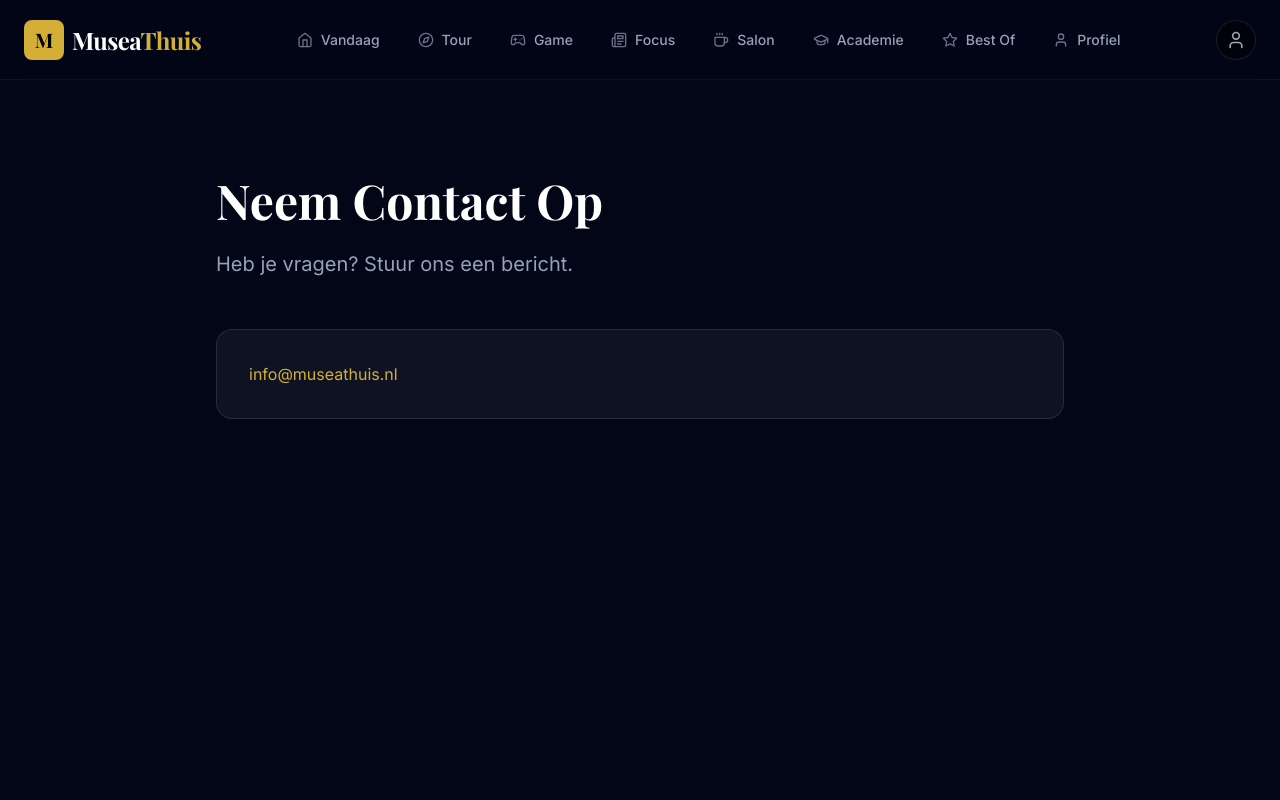
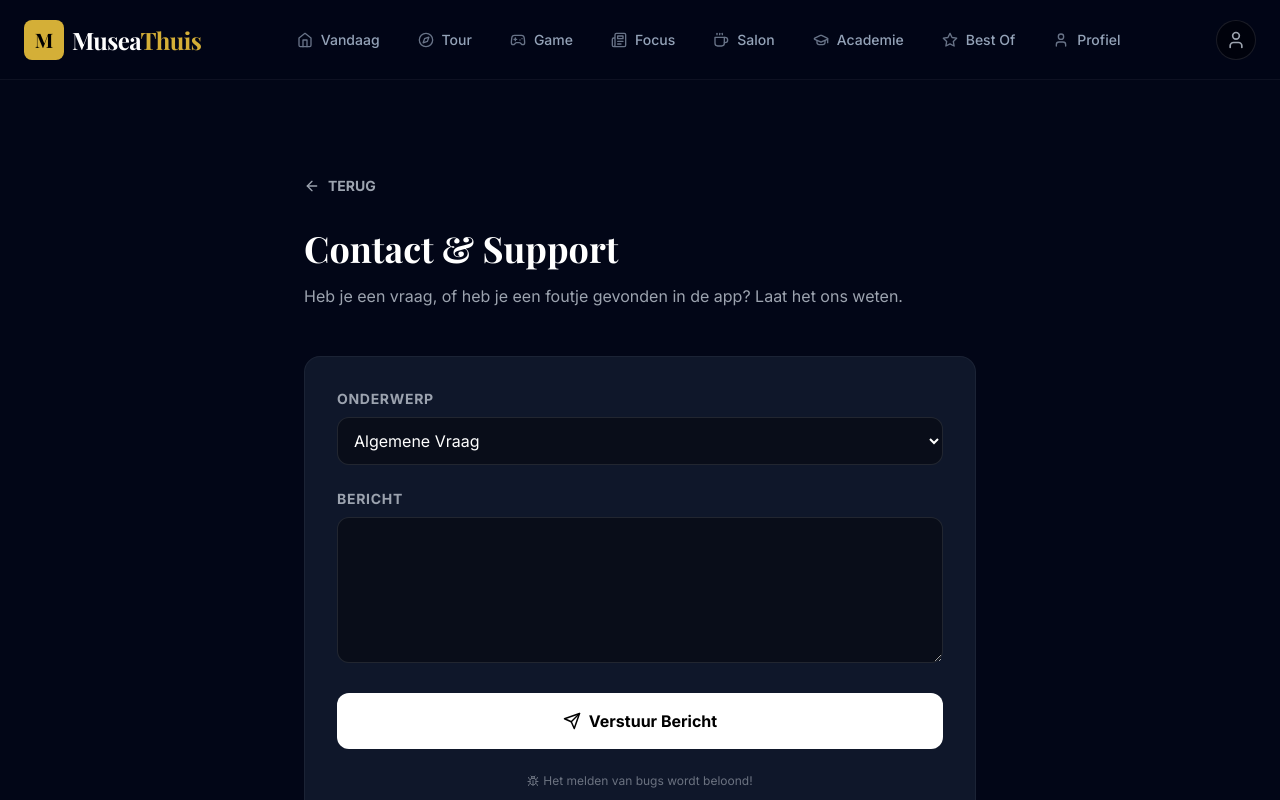
Before and after one commit to HerrMattie/museathuis, a Next.js app: page /contact in a window 1280 px wide. Shown: the top 800 px of the page. Built offline with nearby package versions, Linux system fonts and the light colour scheme; no server answers; the database is empty; a web font is replaced by a local one.

Commit message:
Update page.tsx

```diff
--- a/app/contact/page.tsx
+++ b/app/contact/page.tsx
@@ -1,43 +1,73 @@
-import { createClient } from '@/lib/supabaseServer';
-import { cookies } from 'next/headers';
-import Header from "@/components/layout/Header"; // Of gewoon "@/components/Header" als je die structuur hebt
-import Footer from "@/components/layout/Footer";
+'use client';
 
-export const revalidate = 0; // Zorg dat we altijd verse data hebben
+import { useState } from 'react';
+import { createClient } from '@/lib/supabaseClient';
+import { trackActivity } from '@/lib/tracking';
+import { ArrowLeft, Send, Bug } from 'lucide-react';
+import Link from 'next/link';
 
-export default async function ContactPage() {
-  const supabase = createClient(cookies());
+export default function ContactPage() {
+  const [sent, setSent] = useState(false);
+  const supabase = createClient();
 
-  // 1. HAAL DE TEKSTEN OP UIT DE DB
-  const { data: content } = await supabase
-    .from('site_content')
-    .select('*')
-    .in('key', ['contact_title', 'contact_text']); // <--- Hier geef je aan welke keys je nodig hebt
+  const handleSubmit = async (e: React.FormEvent) => {
+    e.preventDefault();
 
-  // 2. Zet ze om naar een handig object: { contact_title: "...", contact_text: "..." }
-  const texts = content?.reduce((acc: any, item: any) => ({ ...acc, [item.key]: item.content }), {}) || {};
+    // 1. Simuleer versturen (Hier zou je normaal een API call doen naar je mail service)
+    setSent(true);
+
+    // 2. TRIGGER BADGE: Glitch Hunter
+    const { data: { user } } = await supabase.auth.getUser();
+    if (user) {
+        trackActivity(supabase, user.id, 'submit_contact');
+    }
+  };
 
   return (
-    <div className="min-h-screen bg-midnight-950 text-slate-200">
-      {/* Header en Footer zitten vaak al in layout.tsx, dus check even of je ze hier nodig hebt.
-          Als ze dubbel verschijnen, haal ze dan hier weg! */}
+    <div className="min-h-screen bg-midnight-950 text-white pt-24 px-6">
+      <div className="max-w-2xl mx-auto">
+        <Link href="/" className="flex items-center gap-2 text-gray-400 hover:text-white mb-8 text-sm font-bold uppercase">
+            <ArrowLeft size={16}/> Terug
+        </Link>
 
-      <div className="max-w-4xl mx-auto px-6 py-24">
-
-        {/* 3. GEBRUIK DE VARIABELEN */}
-        <h1 className="text-4xl md:text-5xl font-serif font-bold text-white mb-6">
-            {texts.contact_title || "Neem Contact Op"}
-        </h1>
-
-        <p className="text-xl text-slate-400 mb-12 leading-relaxed">
-            {texts.contact_text || "Heb je vragen? Stuur ons een bericht."}
+        <h1 className="text-4xl font-serif font-bold mb-4">Contact & Support</h1>
+        <p className="text-gray-400 mb-12">
+            Heb je een vraag, of heb je een foutje gevonden in de app? Laat het ons weten.
         </p>
 
-        {/* Hieronder de rest van je formulier of contactgegevens... */}
-        <div className="bg-white/5 p-8 rounded-2xl border border-white/10">
-            <p className="text-museum-gold">info@museathuis.nl</p>
-        </div>
+        {sent ? (
+            <div className="bg-green-500/10 border border-green-500/20 p-8 rounded-2xl text-center">
+                <div className="w-16 h-16 bg-green-500 rounded-full flex items-center justify-center mx-auto mb-4">
+                    <Send size={32} className="text-black"/>
+                </div>
+                <h3 className="text-xl font-bold text-green-400 mb-2">Bericht Verzonden!</h3>
+                <p className="text-gray-300">Bedankt voor je feedback. We kijken er zo snel mogelijk naar.</p>
+            </div>
+        ) : (
+            <form onSubmit={handleSubmit} className="space-y-6 bg-midnight-900 p-8 rounded-2xl border border-white/5">
+                <div>
+                    <label className="block text-sm font-bold uppercase tracking-wider mb-2 text-gray-400">Onderwerp</label>
+                    <select className="w-full bg-black/40 border border-white/10 rounded-xl p-3 text-white focus:border-museum-gold focus:outline-none">
+                        <option>Algemene Vraag</option>
+                        <option>Foutmelding / Bug Report</option>
+                        <option>Feedback</option>
+                    </select>
+                </div>
 
+                <div>
+                    <label className="block text-sm font-bold uppercase tracking-wider mb-2 text-gray-400">Bericht</label>
+                    <textarea required rows={5} className="w-full bg-black/40 border border-white/10 rounded-xl p-3 text-white focus:border-museum-gold focus:outline-none"></textarea>
+                </div>
+
+                <button type="submit" className="w-full bg-white text-black font-bold py-4 rounded-xl hover:bg-gray-200 transition-colors flex items-center justify-center gap-2">
+                    <Send size={18}/> Verstuur Bericht
+                </button>
+
+                <p className="text-xs text-center text-gray-500 mt-4 flex items-center justify-center gap-1">
+                    <Bug size={12}/> Het melden van bugs wordt beloond!
+                </p>
+            </form>
+        )}
       </div>
     </div>
   );
```
